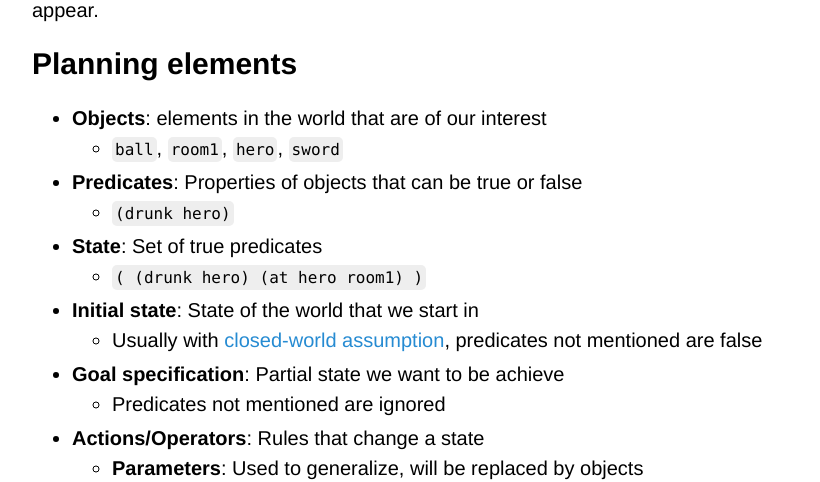
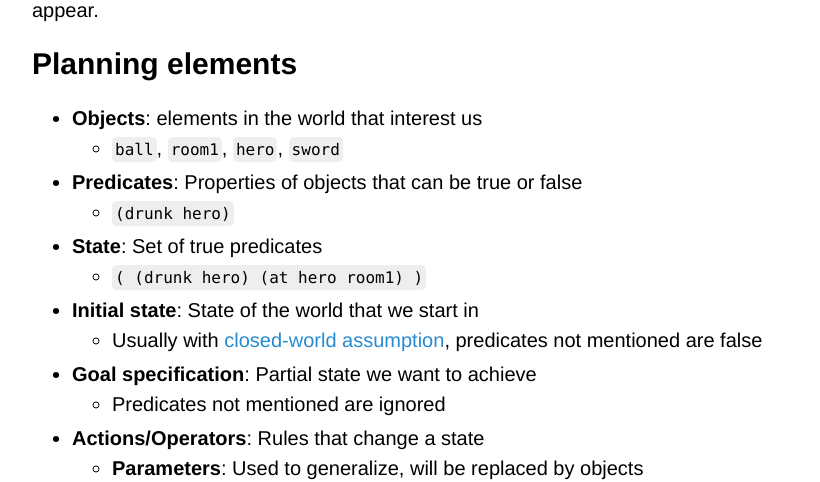
Before and after one commit to Maumagnaguagno/maumagnaguagno.github.io, a Jekyll site: the page built from pddl.md, in a window 1280 px wide and 900 px high, scrolled down 304 px. Shown: the part 153-635 px from the top of the window, without its empty margins (228-1048 px from the left). Built offline with Jekyll 4.4.1, drawn with Linux system fonts in a browser that asks for light colours; our own code applies the rules of GitHub Pages for plain Markdown files.

Commit message:
Fix PDDL Planning elements

```diff
--- a/pddl.md
+++ b/pddl.md
@@ -16,7 +16,7 @@ Planners that required more than what PDDL could express were forgotten or added
 PDDL is incremented from time to time to support such missing features, which may be modified or dropped as new use cases appear.
 
 ## Planning elements
-- **Objects**: elements in the world that are of our interest
+- **Objects**: elements in the world that interest us
   - ``ball``, ``room1``, ``hero``, ``sword``
 - **Predicates**: Properties of objects that can be true or false
   - ``(drunk hero)``
@@ -24,7 +24,7 @@ PDDL is incremented from time to time to support such missing features, which ma
   - ``( (drunk hero) (at hero room1) )``
 - **Initial state**: State of the world that we start in
   - Usually with [closed-world assumption](https://en.wikipedia.org/wiki/Closed-world_assumption), predicates not mentioned are false
-- **Goal specification**: Partial state we want to be achieve
+- **Goal specification**: Partial state we want to achieve
   - Predicates not mentioned are ignored
 - **Actions/Operators**: Rules that change a state
   - **Parameters**: Used to generalize, will be replaced by objects
```
